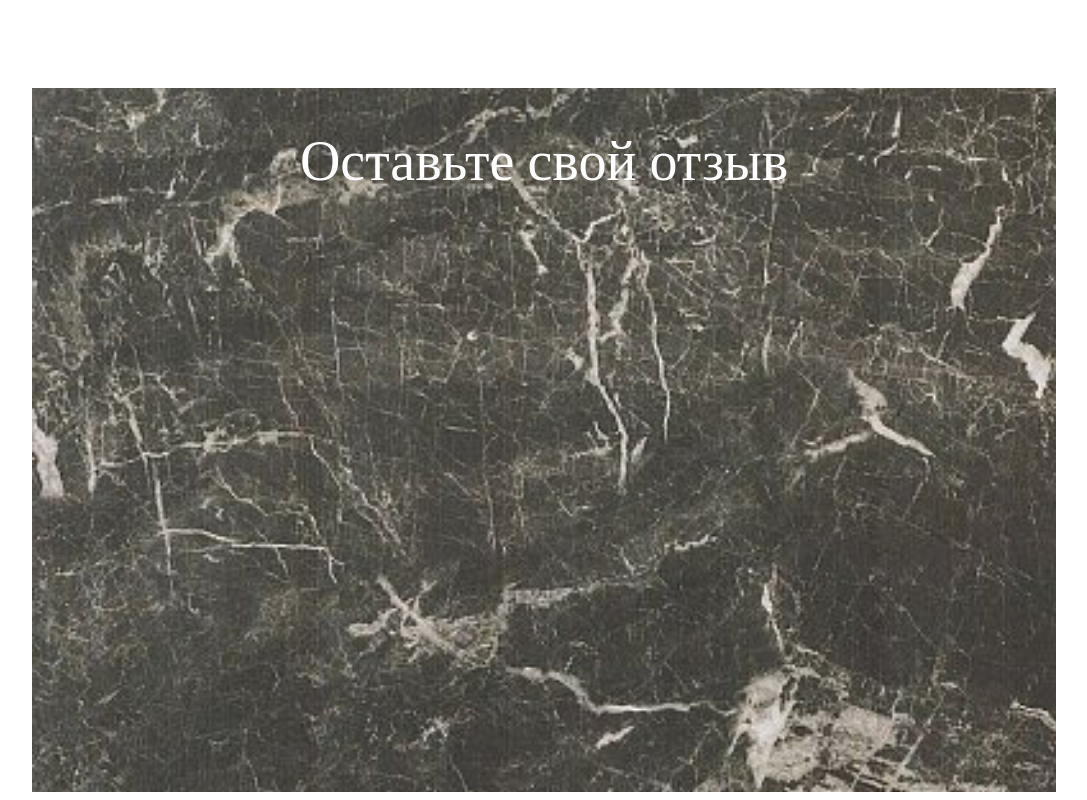
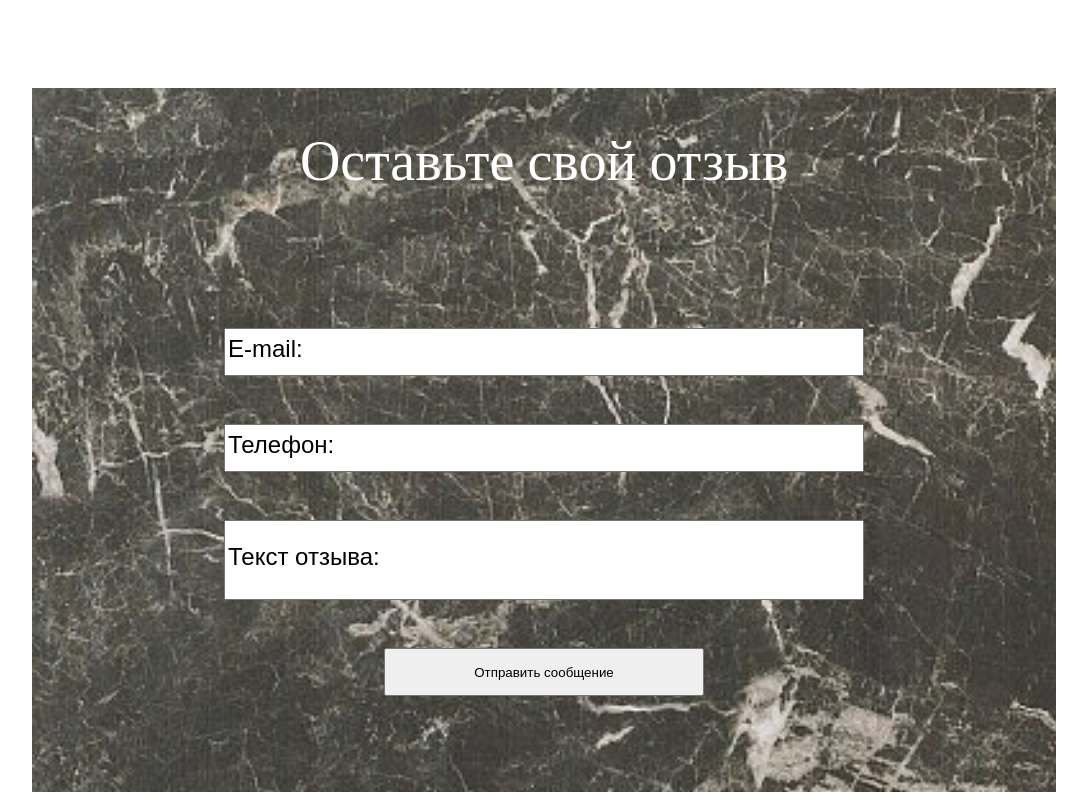
Before and after one commit to NewUserrrrrrrrrr/BSTU-plitka, a plain HTML site: page index.html in a window 1280 px wide. Shown: the part 3216-4016 px from the top of the page, without its empty margins (104-1191 px from the left). Drawn offline with nearby package versions, Linux system fonts and the light colour scheme.

Commit message:
feat: add fields for inputs on  the fifth page

```diff
--- a/index.html
+++ b/index.html
@@ -106,6 +106,10 @@
         <div class="base_layer_5">
             <div class="backgr_image_5">
                 <span class="header_5">Оставьте свой отзыв</span>
+                <input type="email" class="input_email" id="inputEmail" name="text_name" placeholder="E-mail:" />
+                <input type="tel" class="input_tel" id="inputTel" name="text_name" placeholder="Телефон:" />
+                <input type="text" class="input_feedback" id="inputFeedback" name="text_name" placeholder="Текст отзыва:" />
+                <input type="submit" class="send_feedback" value="Отправить сообщение">
             </div>
         </div>
     </div>
--- a/style.css
+++ b/style.css
@@ -871,3 +871,46 @@
     position: absolute;
     overflow: hidden;
   }
+
+  .input_email{
+    display: flex;
+    width: 50vw ;
+    height: 6vh;
+    left: 15vw;
+    top:30vh;
+    position: relative;
+  }
+
+  .input_tel{
+    display: flex;
+    width: 50vw ;
+    height: 6vh;
+    left: 15vw;
+    top:36vh;
+    position: relative;
+  }
+
+  .input_feedback{
+    display: flex;
+    width: 50vw ;
+    height: 10vh;
+    left: 15vw;
+    top:42vh;
+    position: relative;
+  }
+
+  ::placeholder {
+    color: rgb(0, 0, 0);
+    opacity: 1;
+    font-size: 3vh;
+
+  }
+
+  .send_feedback{
+    display: flex;
+    width: 25vw ;
+    height: 6vh;
+    left: 27.5vw;
+    top:48vh;
+    position: relative;
+  }
```
